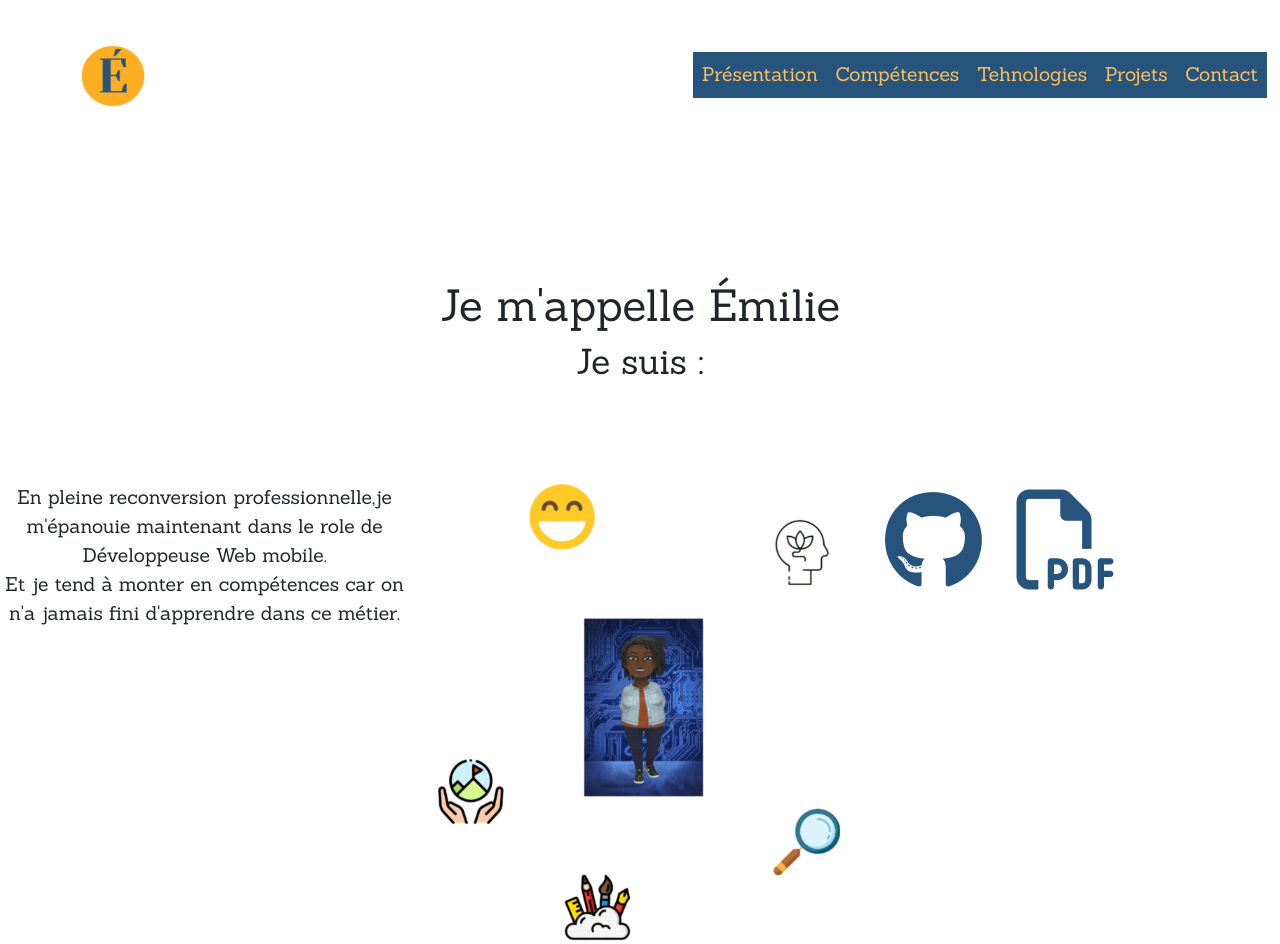
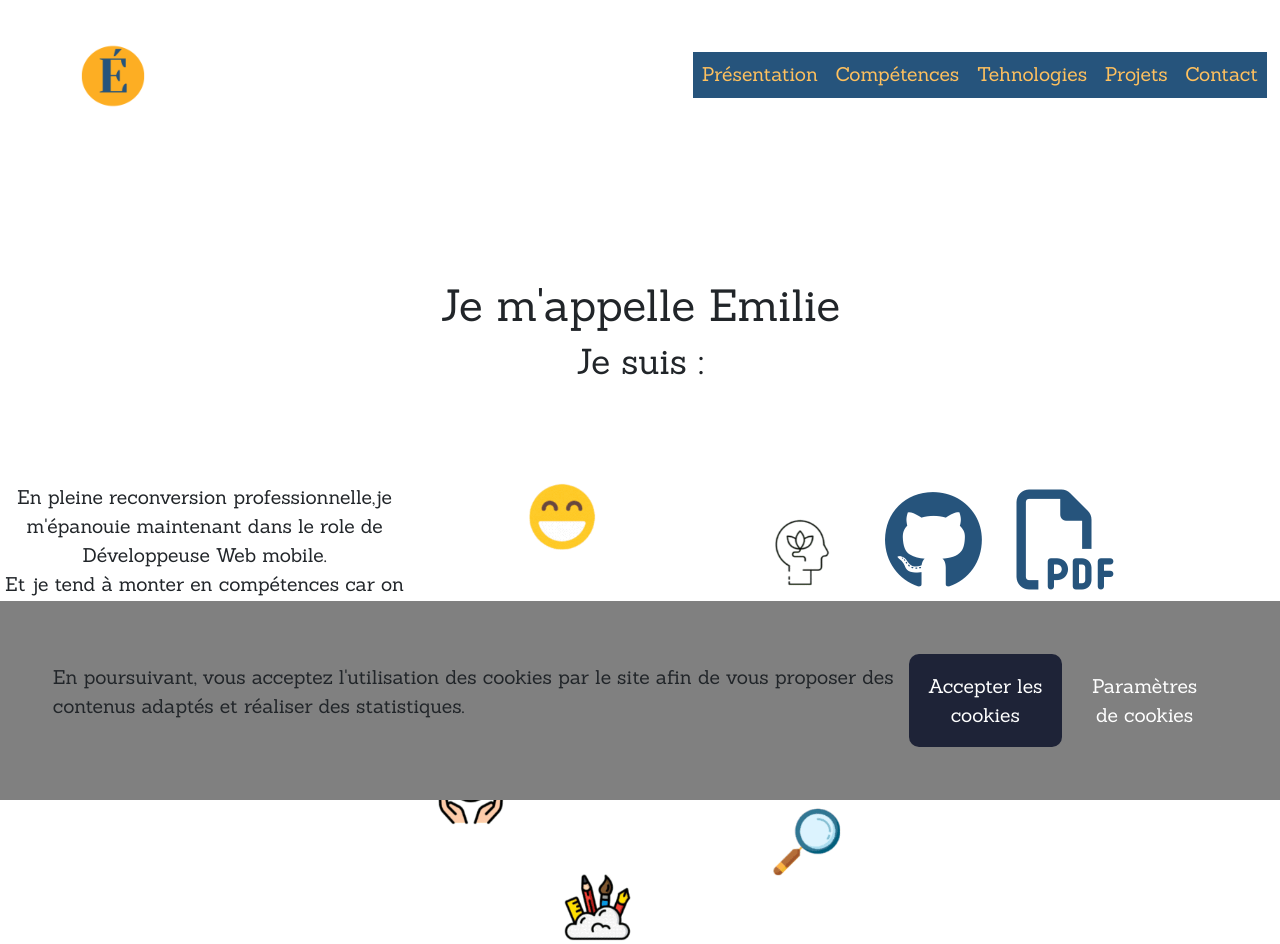
Before and after one commit to Milie971/portfolio-boot, a plain HTML site: page index.html in a window 1280 px wide. Shown: the top 944 px of the page. Drawn offline with nearby package versions, Linux system fonts and the light colour scheme.

Commit message:
ajout de banniere js

```diff
--- a/index.html
+++ b/index.html
@@ -83,7 +83,7 @@
       <section id="presentation">
         <div class="container d-inline">
           <div class="row">
-            <h1 class="ppl text-center">Je m'appelle Émilie</h1>
+            <h1 class="ppl text-center">Je m'appelle Emilie</h1>
             <h2 class="ppl text-center">Je suis :</h2>
             </div>
             <div class="row">
@@ -100,7 +100,7 @@
                  <button class="btn btn-default"><a href="https://github.com/Milie971" target="_blank"
                 ><i class="fa-brands fa-github"></i
               ></a></button>
-              <button class="btn btn-default"><a href="./CV_alternance.pdf" target="_blank"><i class="fa-regular fa-file-pdf"></i></a></button>
+              <button class="btn btn-default"><a href="./CV.pdf" target="_blank"><i class="fa-regular fa-file-pdf"></i></a></button>
               </div>
             </div>
               </div>
@@ -187,14 +187,16 @@
           <h2 class="title">Mes projets:</h2>
 
           <div class="row text-center">
-            <div class= "col-md-3 projet">
+            <div class= "col-md-2 projet">
               <a href="https://milie971.github.io/KomeWaza/" target="_blank"><img src="./images/kome.png" alt="image du site restaurant komewaza" ></a></div>
-            <div class="col-md-3 projet">
+            <div class="col-md-2 projet">
               <a href="https://milie971.github.io/site_the/" target="_blank"><img src="./images/the.png" alt="image site de thé"></a></div>
-            <div class="col-md-3 projet">
+            <div class="col-md-2 projet">
               <a href="https://xelagroupe.com/" target="_blank"> <img src="./images/xela.png" alt="image du site xela"></a></div>
-            <div class="col-md-3 projet">
+            <div class="col-md-2 projet">
               <a href="https://librairiecafe-auxbavardages.fr/"target="_blank"><img src="./images/Screenshot at Jan 05 16-14-37.png" alt="image du site aux bavardages"></a></div>
+              <div class="col-md-2 projet">
+                <a href="https://milie971.github.io/Js-calculatrice/" target="_blank"><img src="./images/calcul.jpg" alt="calculatrice"></a></div>
           </div>
         </div>
       </section>
@@ -224,6 +226,7 @@
         </div>
       </section>
     </main>
+
     <!-- THE FOOTER =========================== -->
     <!-- <footer>
       <div class="container">
@@ -234,7 +237,19 @@
         </div>
       </div>
     </footer> -->
+    <div class="container">
+    <div class="cookies">
+      <div class="cookies-texte">
+        <p>En poursuivant, vous acceptez l'utilisation des cookies par le site afin de vous proposer des contenus adaptés et réaliser des statistiques.</p>
+      </div>
+      <div class="cookies-btn">
+        <button class="btn1 btn-succes">Accepter les cookies</button>
+        <button class="btn1 btn-deny">Paramètres de cookies</button>
+      </div>
+    </div>
+  </div>
     <!-- JavaScript Bundle with Popper -->
+    <script src="script.js"></script>
     <script
       src="https://cdn.jsdelivr.net/npm/bootstrap@5.2.3/dist/js/bootstrap.bundle.min.js"
       integrity="sha384-kenU1KFdBIe4zVF0s0G1M5b4hcpxyD9F7jL+jjXkk+Q2h455rYXK/7HAuoJl+0I4"
--- /dev/null
+++ b/script.js
@@ -0,0 +1,10 @@
+// je selectionne et je stock
+const btnSucces = document.querySelector(".btn-succes"); // il fayt pas oublie le point de la class
+console.log(btnSucces);
+btnSucces.addEventListener("click", function () {
+  console.log("bouton cliqué!");
+  cookies.style.opacity = "0";
+});
+// DIV cookies
+const cookies = document.querySelector(".cookies");
+console.log(cookies);
--- a/style.css
+++ b/style.css
@@ -139,3 +139,35 @@ footer {
     justify-content: center;
   }
 }
+
+.cookies {
+  position: fixed;
+  bottom: 0;
+  left: 0;
+  width: 100%;
+  background-color: gray;
+  display: flex;
+  justify-content: space-between;
+  align-items: center;
+  padding: 3rem;
+  opacity: 1;
+  transition: 0.7s;
+}
+
+.cookies-btn {
+  display: flex;
+}
+
+.btn1 {
+  color: white;
+  padding: 1rem;
+  border: none;
+  border-radius: 10px;
+}
+
+.btn-succes {
+  background-color: #1e2337;
+}
+.btn-deny {
+  background-color: grey;
+}
```
Also changed, not shown: 2 other files.
